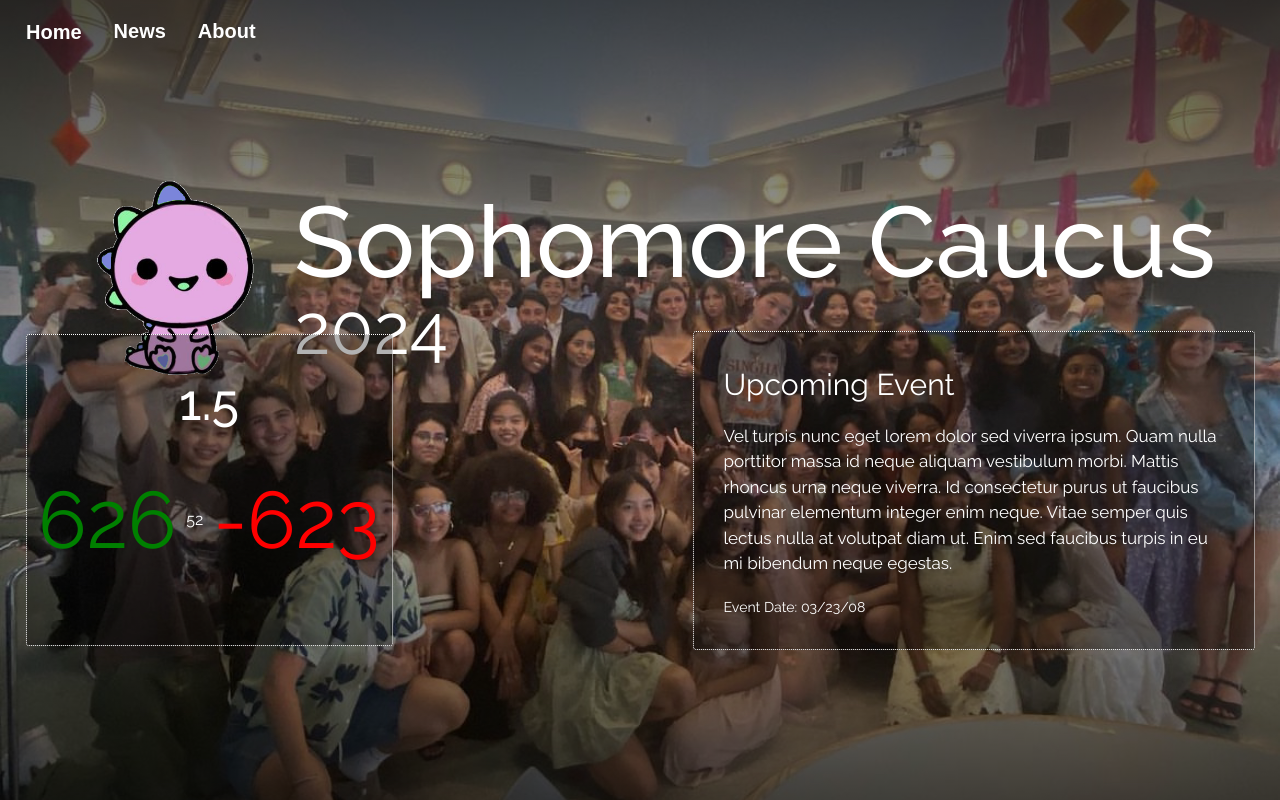
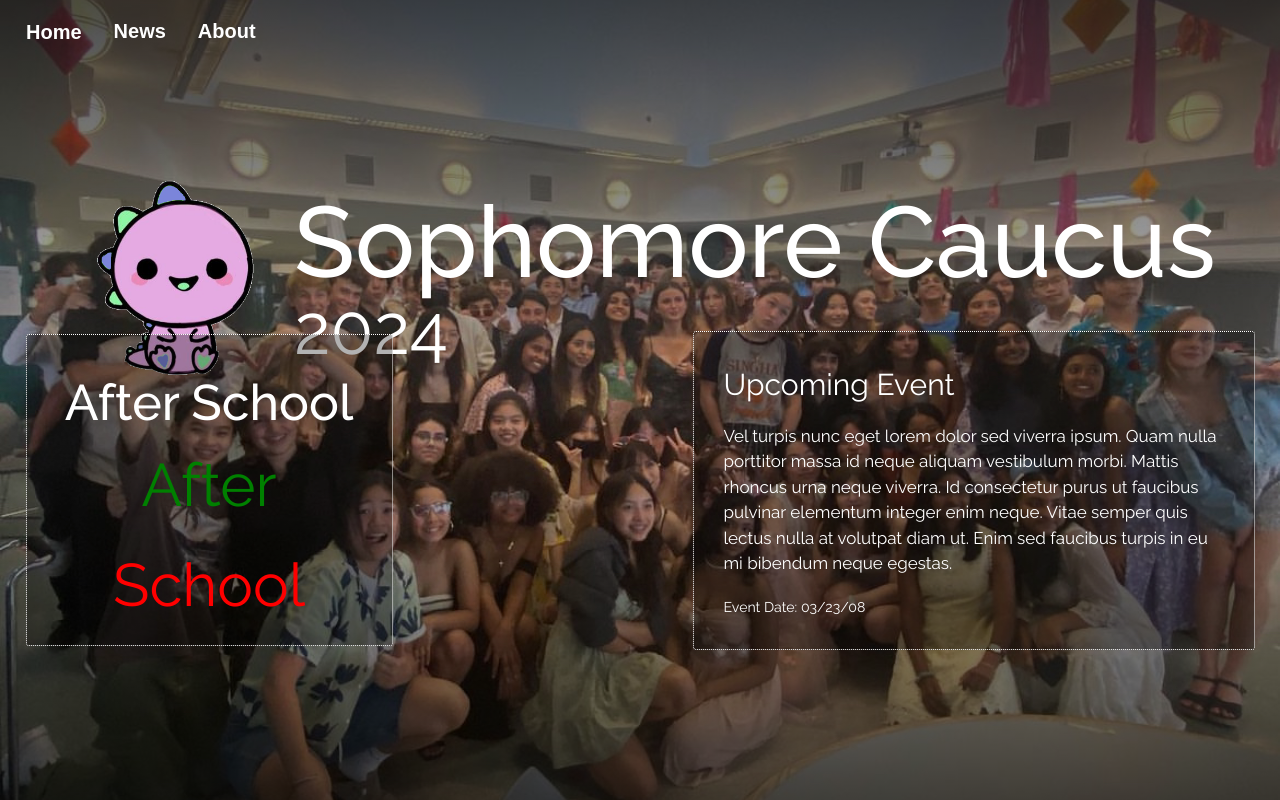
Before and after one commit to axelKeizoStahl/Sophomore-Caucus, a Next.js app: page / in a window 1280 px wide. Built offline with nearby package versions, Linux system fonts and the light colour scheme.

Commit message:
schedule changes

```diff
--- a/src/app/components/Schedule.js
+++ b/src/app/components/Schedule.js
@@ -41,10 +41,11 @@ function findCurrMin(time, working_sched, currpd) {
   if (typeof (currpd) == 'string') {
     if (time < working_sched[0].start && currpd != "Before School") {
       return {pd: "Before School", currMin: ["Before", "School"]}
-    } else if (time >= working_sched[0].start) {
+    } else if (time >= working_sched[0].start && currpd != "After School") {
       return {pd: 1, currMin: [0, secToMin(working_sched[0].end - time), 60 - (time % 60)]};
+    } else {
+      return {pd: currpd, currMin: currpd.split(' ')};
     }
-    return {pd: currpd, currMin: currpd.split(' ')};
   }
   else {
       if (!Number.isInteger(currpd)) {
```
